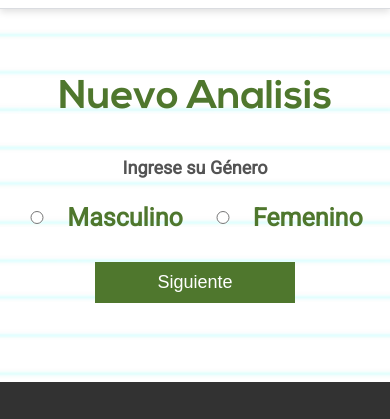
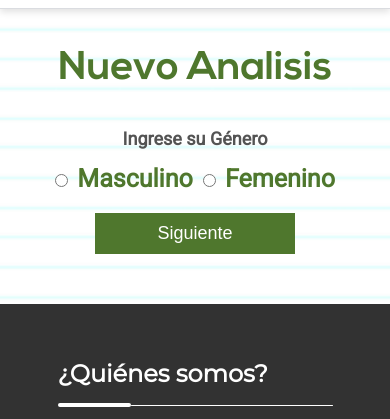
Before and after one commit to MarAntBQ/MBRelaxAnalysisFrontEnd, a plain HTML site: page new.html in a window 390 px wide. Shown: the part 61-480 px from the top of the page. Drawn offline with Linux system fonts and the light colour scheme.

Commit message:
feat: Improve padding and responsiveness for mobile devices
The code changes in the CSS and Sass files update the padding and responsiveness for mobile devices. This ensures that the page sections have appropriate padding and display correctly on smaller screens.

```diff
--- a/new.html
+++ b/new.html
@@ -32,7 +32,7 @@
     <main>
       <div class="page-section new-test">
         <div class="flex-s-a">
-          <div class="box-8 box-i-9 box-m-10 box-p-12 form-ctnr">
+          <div class="box-9 box-i-10 box-m-12 form-ctnr">
             <div class="form">
               <!-- Fase 1: Selección de género -->
               <div id="genderPhase">
--- a/sass/partials/_layout.scss
+++ b/sass/partials/_layout.scss
@@ -29,6 +29,9 @@ body {
             }
 
             padding: 64px 10%;
+            @media (max-width: 500px) {
+                padding: 35px 10px;
+            }
 
             h1,
             h2,
--- a/sass/partials/_new-test.scss
+++ b/sass/partials/_new-test.scss
@@ -26,13 +26,14 @@
                 justify-content: center;
             }
             .row-input {
-                display: flex;
-                //justify-content: flex-start;
-                align-items: center;
+                // display: flex;
+                // //justify-content: flex-start;
+                // align-items: center;
                 //width: 50%;
                 transition: 0.3s;
                 margin: 10px 5px;
                 font-size: 25px;
+                //padding: 15px;
                 //border-bottom: 0.5px solid rgba(0, 166, 81, 0.14);
                 cursor: pointer;
                 color: $color1;
@@ -42,37 +43,22 @@
                 }
 
                 input {
-                    display: block;
-                    width: 40px;
-                    min-width: 40px;
-                    max-width: 40px;
-                    margin: 0;
-                    text-align: center;
-                    cursor: pointer;
-                    //font-size: 30px;
-                    padding: 50px;
+                    width: unset;
+                    // display: block;
+                    // width: 40px;
+                    // min-width: 40px;
+                    // max-width: 40px;
+                    // margin: 0;
+                    // text-align: center;
+                    // cursor: pointer;
+                    // //font-size: 30px;
+                    // padding: 50px;
                 }
 
                 label {
                     cursor: pointer;
                     font-weight: bold;
-                    padding: 10px;
-                    display: inline-block; // Asegura que el label sea un bloque en línea
-                    position: relative; // Asegura que el label esté posicionado correctamente
-                    z-index: 0; // Asegura que el label esté por debajo del input
-                    //width: 100%; // Puedes descomentar esto si necesitas que el label ocupe todo el ancho
-                }
-
-                // Asegura que el área de clic del input sea más grande
-                input[type="radio"] + label {
-                    display: flex;
-                    align-items: center;
-                    justify-content: center;
-                    padding: 10px;
-                    width: auto; // Ajusta el ancho según sea necesario
-                    height: auto; // Ajusta la altura según sea necesario
-                    position: relative;
-                    z-index: 0;
+                    margin-left: 3px;
                 }
             }
             button {
```
Also changed, not shown: css/styles.css, 1 other file.
